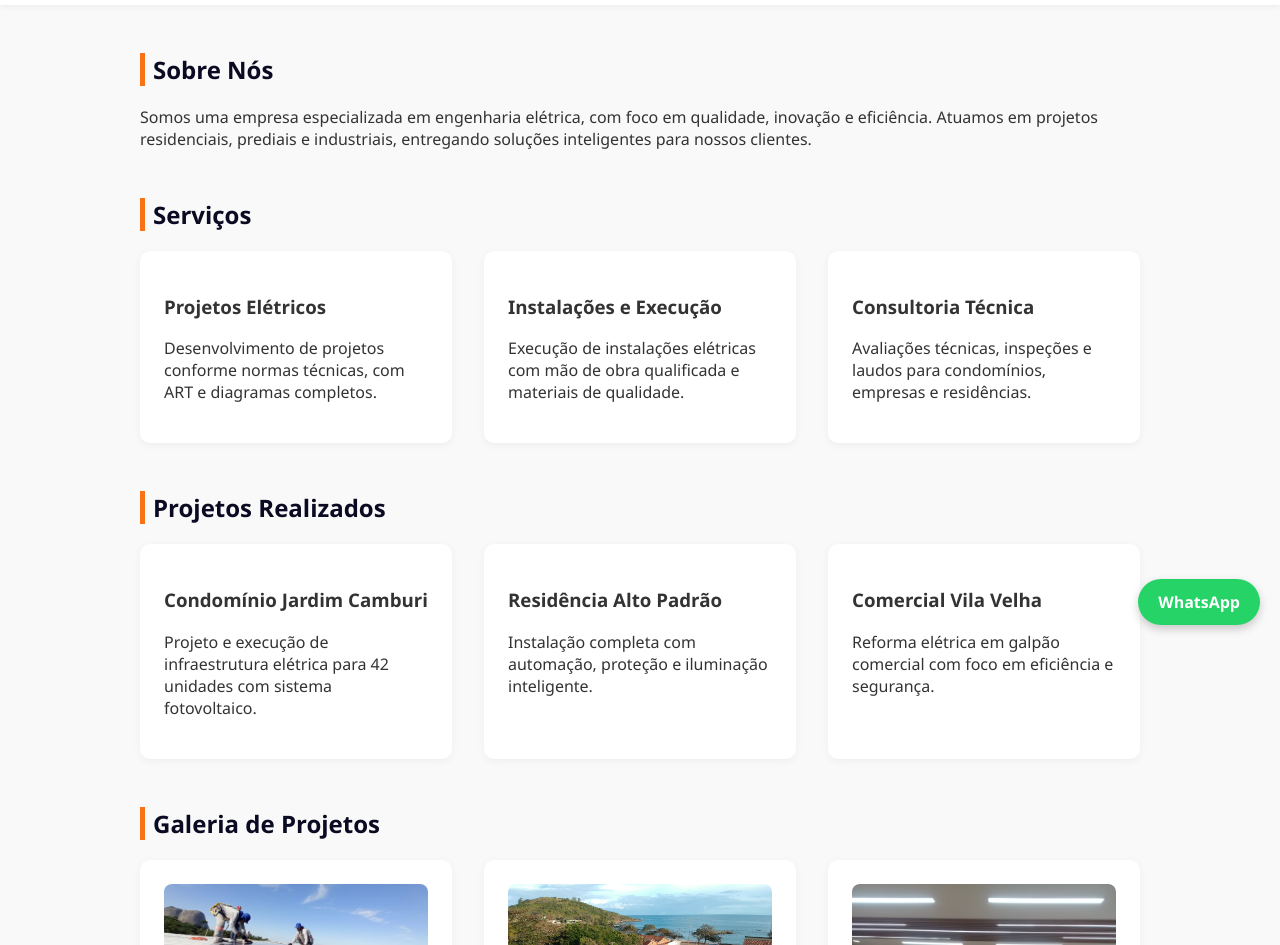
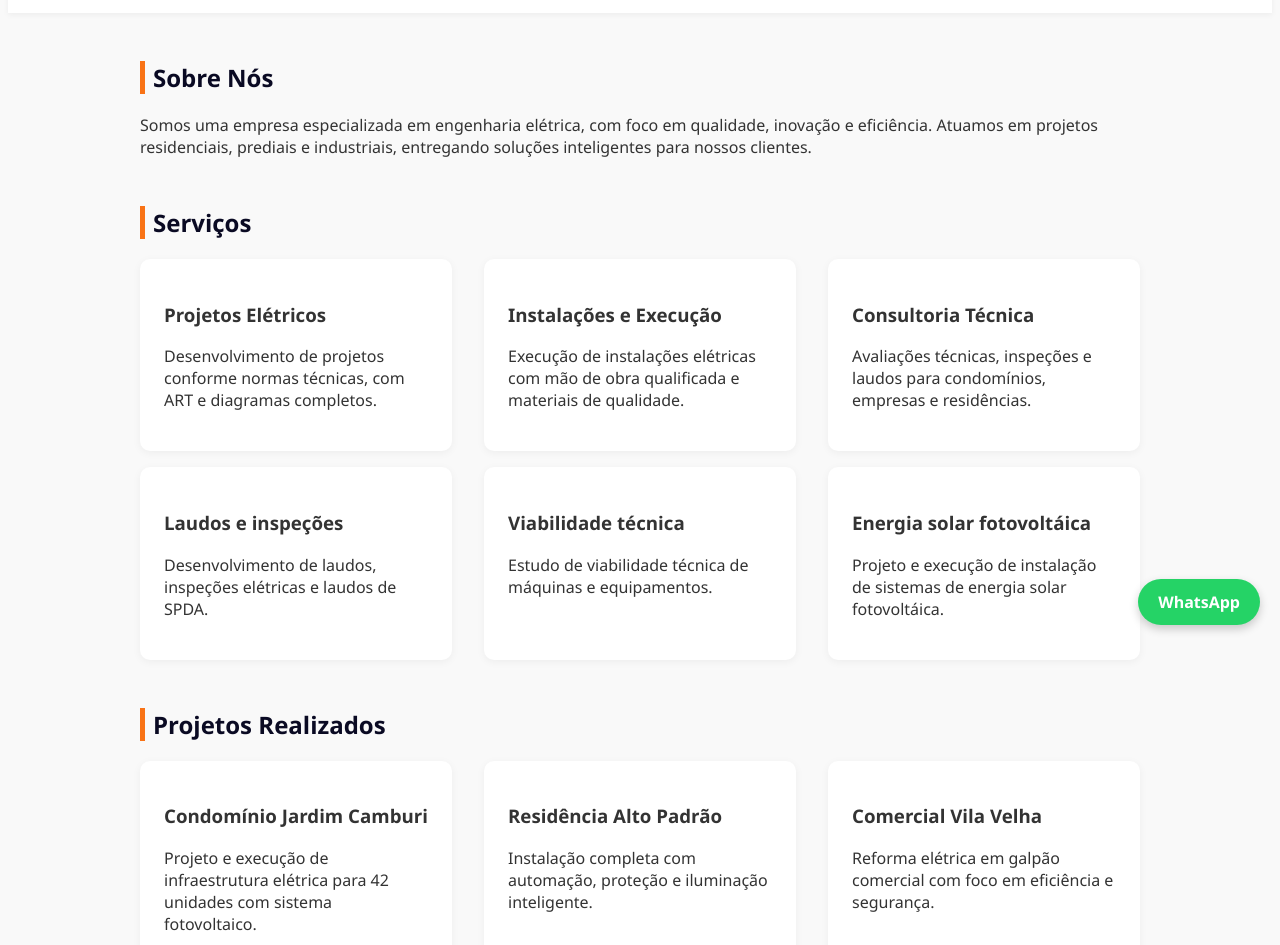
Before and after one commit to diogofriggi/Rdvix, a plain HTML site: page index.html in a window 1280 px wide. Shown: the part 155-1100 px from the top of the page. Drawn offline with Linux system fonts and the light colour scheme.

Commit message:
Update index.html

```diff
--- a/index.html
+++ b/index.html
@@ -6,7 +6,7 @@
   <title>RDVIX Engenharia</title>
   <style>
     body {
-      margin: 0;
+      margin: 1;
       font-family: 'Segoe UI', Tahoma, Geneva, Verdana, sans-serif;
       background: #f9f9f9;
       color: #333;
@@ -99,7 +99,8 @@
 
   <section id="sobre">
     <h2>Sobre Nós</h2>
-    <p>Somos uma empresa especializada em engenharia elétrica, com foco em qualidade, inovação e eficiência. Atuamos em projetos residenciais, prediais e industriais, entregando soluções inteligentes para nossos clientes.</p>
+    <p>Somos uma empresa especializada em engenharia elétrica, com foco em qualidade, inovação e eficiência.
+ Atuamos em projetos residenciais, prediais e industriais, entregando soluções inteligentes para nossos clientes.</p>
   </section>
 
   <section id="servicos">
@@ -118,6 +119,23 @@
         <p>Avaliações técnicas, inspeções e laudos para condomínios, empresas e residências.</p>
       </div>
     </div>
+
+    <div class="grid">
+      <div class="card">
+        <h3>Laudos e inspeções</h3>
+        <p>Desenvolvimento de laudos, inspeções elétricas e laudos de SPDA.</p>
+      </div>
+      <div class="card">
+        <h3>Viabilidade técnica</h3>
+        <p>Estudo de viabilidade técnica de máquinas e equipamentos.</p>
+      </div>
+      <div class="card">
+        <h3>Energia solar fotovoltáica</h3>
+        <p>Projeto e execução de instalação de sistemas de energia solar fotovoltáica.</p>
+      </div>
+    </div>
+
+
   </section>
 
   <section id="projetos">
```
